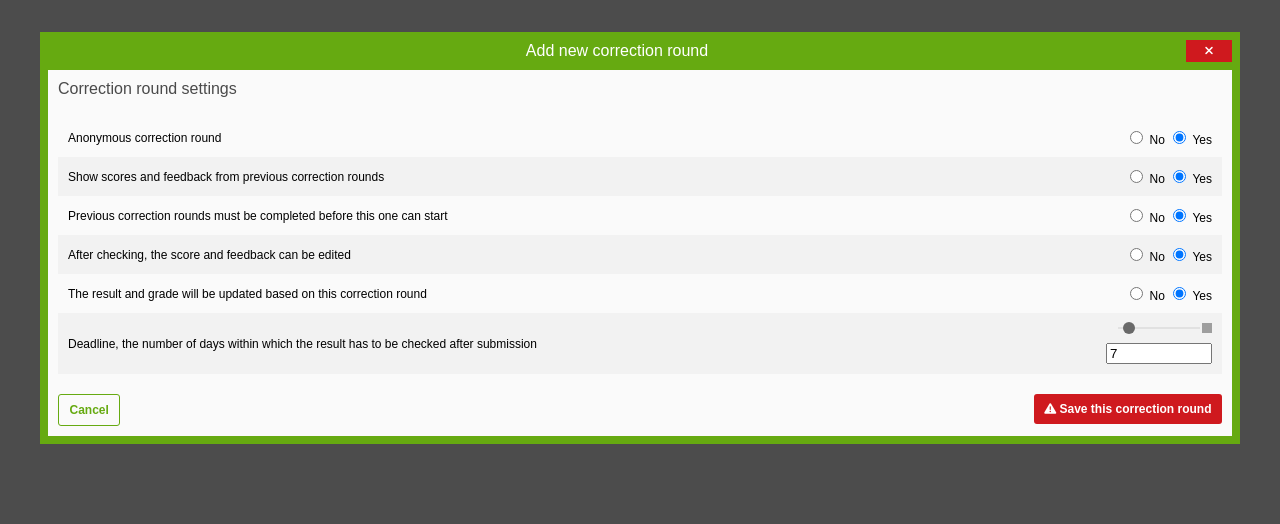
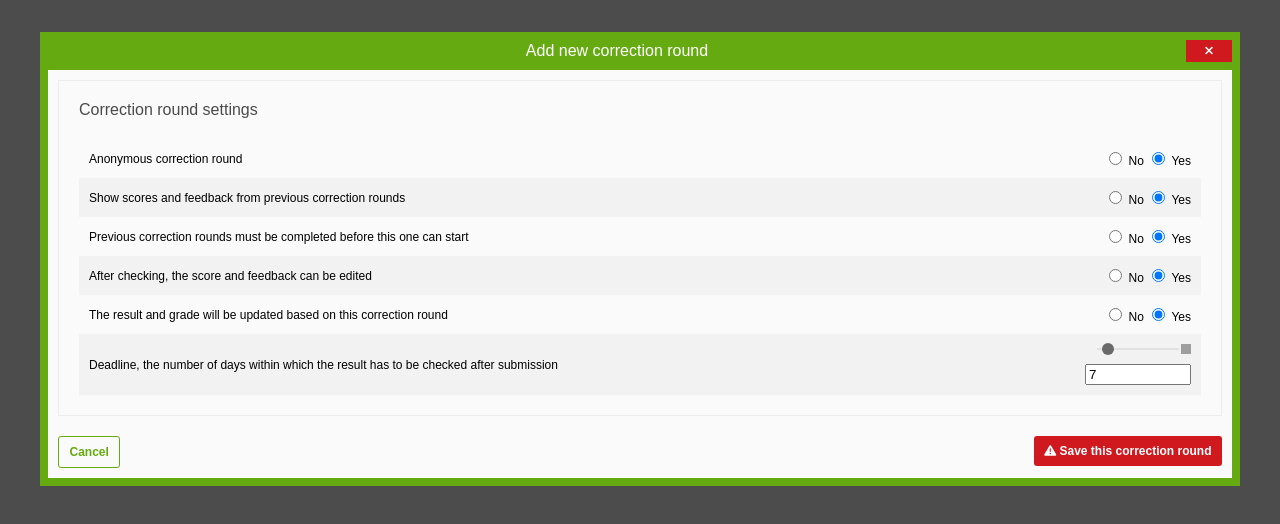
Before and after one commit to ceyhuncicek/paragin, a Nuxt app: page / in a window 1280 px wide. Shown: the top 524 px of the page. Built offline with nearby package versions, Linux system fonts and the light colour scheme; grey boxes are pictures that could not be loaded.

Commit message:
added border and color for the box

```diff
--- a/components/boxes/molecules/Box.vue
+++ b/components/boxes/molecules/Box.vue
@@ -20,6 +20,11 @@ export default {
 </script>
 
 <style scoped>
+.box {
+  background-color: var(--box-color);
+  padding: 20px;
+  border: 1px solid var(--box-border-outer);
+}
 .box__header {
   color: var(--text-title);
   font-weight: 400;
```
